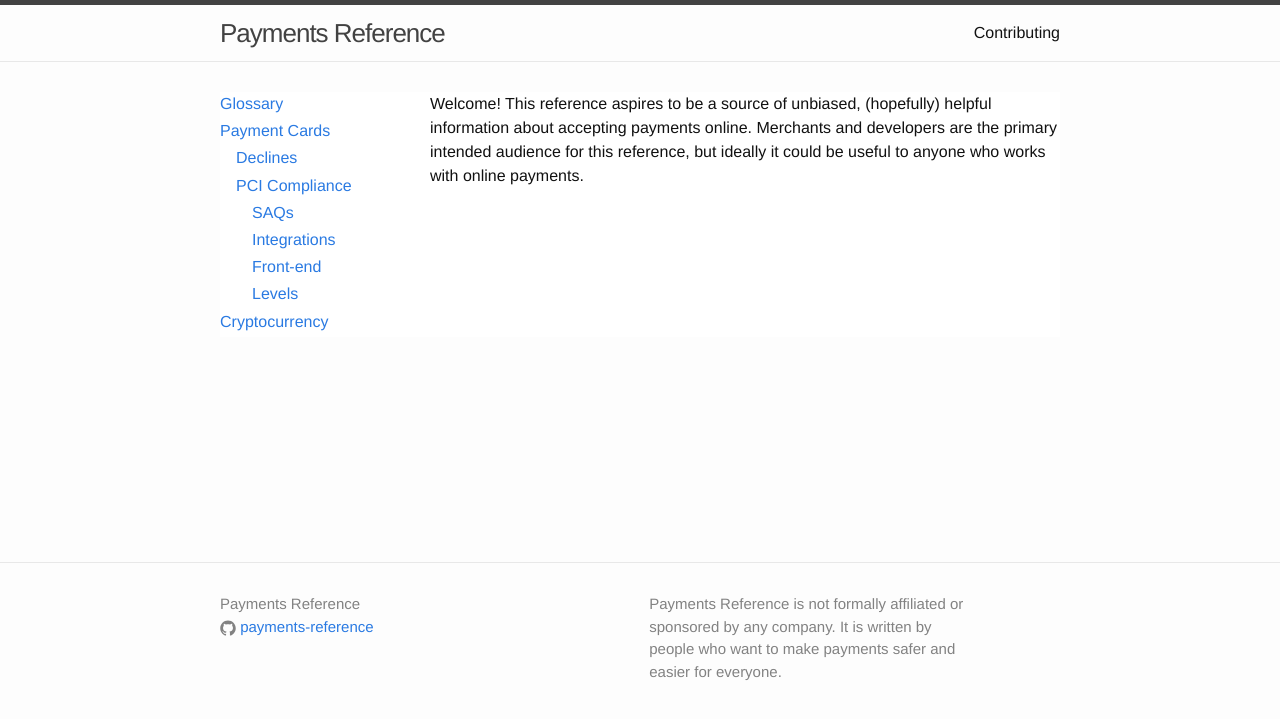
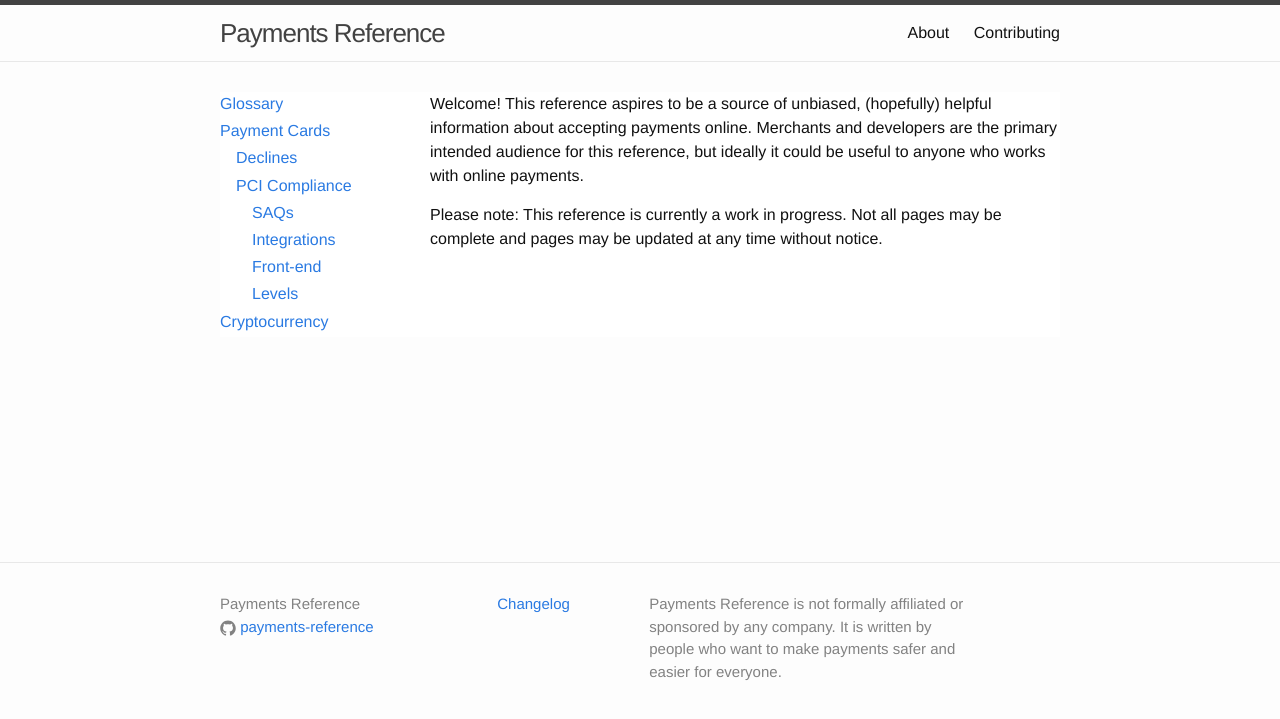
Before and after one commit to payments-reference/payments-reference, a Jekyll site: the page built from index.html, in a window 1280 px wide. Shown: the top 719 px of the page. Built offline with Jekyll 4.4.1, drawn with Linux system fonts in a browser that asks for light colours.

Commit message:
Add about disclaime

```diff
--- a/_includes/footer.html
+++ b/_includes/footer.html
@@ -23,23 +23,7 @@
       </div>
 
       <div class="footer-col  footer-col-2">
-        <ul class="social-media-list">
-
-          {% if site.twitter_username %}
-          <li>
-            <a href="https://twitter.com/{{ site.twitter_username }}">
-              <span class="icon  icon--twitter">
-                <svg viewBox="0 0 16 16">
-                  <path fill="#828282" d="M15.969,3.058c-0.586,0.26-1.217,0.436-1.878,0.515c0.675-0.405,1.194-1.045,1.438-1.809
-                  c-0.632,0.375-1.332,0.647-2.076,0.793c-0.596-0.636-1.446-1.033-2.387-1.033c-1.806,0-3.27,1.464-3.27,3.27 c0,0.256,0.029,0.506,0.085,0.745C5.163,5.404,2.753,4.102,1.14,2.124C0.859,2.607,0.698,3.168,0.698,3.767 c0,1.134,0.577,2.135,1.455,2.722C1.616,6.472,1.112,6.325,0.671,6.08c0,0.014,0,0.027,0,0.041c0,1.584,1.127,2.906,2.623,3.206 C3.02,9.402,2.731,9.442,2.433,9.442c-0.211,0-0.416-0.021-0.615-0.059c0.416,1.299,1.624,2.245,3.055,2.271 c-1.119,0.877-2.529,1.4-4.061,1.4c-0.264,0-0.524-0.015-0.78-0.046c1.447,0.928,3.166,1.469,5.013,1.469 c6.015,0,9.304-4.983,9.304-9.304c0-0.142-0.003-0.283-0.009-0.423C14.976,4.29,15.531,3.714,15.969,3.058z"/>
-                </svg>
-              </span>
-
-              <span class="username">{{ site.twitter_username }}</span>
-            </a>
-          </li>
-          {% endif %}
-        </ul>
+        <p> <a href="https://github.com/payments-reference/payments-reference.github.io/commits/master">Changelog</a></p>
       </div>
 
       <div class="footer-col  footer-col-3">
--- a/_includes/header.html
+++ b/_includes/header.html
@@ -12,7 +12,7 @@
           <path fill="#424242" d="M18,13.516C18,14.335,17.335,15,16.516,15H1.484C0.665,15,0,14.335,0,13.516l0,0 c0-0.82,0.665-1.484,1.484-1.484h15.031C17.335,12.031,18,12.696,18,13.516L18,13.516z"/>
         </svg>
       </span>
-
+      <a class="page-link" href="/about/">About</a>
       <a class="page-link" href="/contributing/">Contributing</a>
 
     </nav>
--- a/index.html
+++ b/index.html
@@ -5,5 +5,6 @@ layout: default
 <div class="home">
 
   <p>Welcome! This reference aspires to be a source of unbiased, (hopefully) helpful information about accepting payments online. Merchants and developers are the primary intended audience for this reference, but ideally it could be useful to anyone who works with online payments.</p>
+  <p>Please note: This reference is currently a work in progress. Not all pages may be complete and pages may be updated at any time without notice.</p>
 
 </div>
```
Also changed, not shown: about.md (added, +11 -0 lines).
